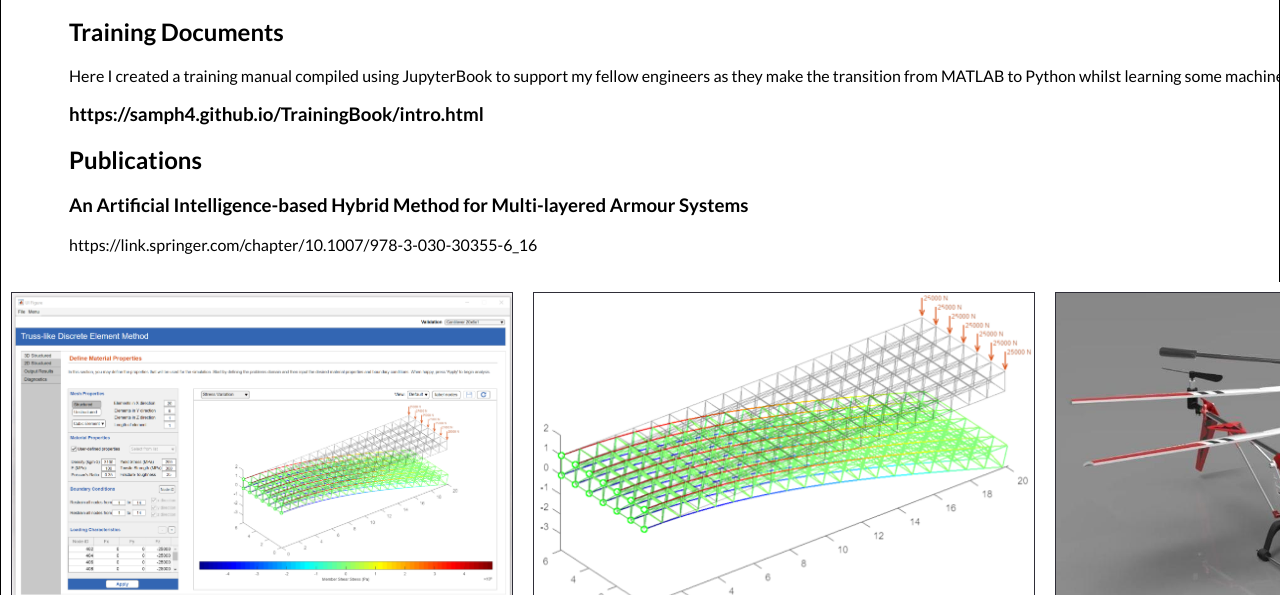
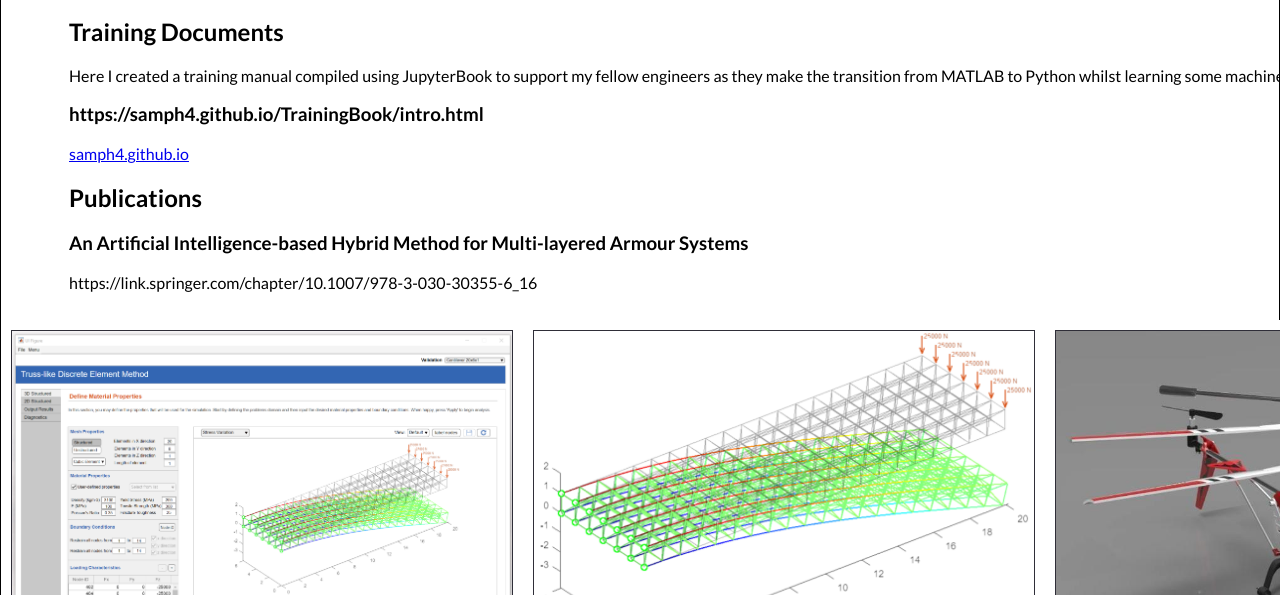
Before and after one commit to samph4/samph4.github.io, a plain HTML site: page portfolio.html in a window 1280 px wide. Shown: the part 205-800 px from the top of the page. Drawn offline with Linux system fonts and the light colour scheme.

Commit message:
Update portfolio.html

```diff
--- a/portfolio.html
+++ b/portfolio.html
@@ -73,6 +73,7 @@
                 <h2>Training Documents</h2>
                 Here I created a training manual compiled using JupyterBook to support my fellow engineers as they make the transition from MATLAB to Python whilst learning some machine learning along the way.
                 <h3>https://samph4.github.io/TrainingBook/intro.html</h3>
+                <a href="https://samph4.github.io/TrainingBook/intro.html">samph4.github.io</a>
 
                 <h2>Publications</h2>
 
```
